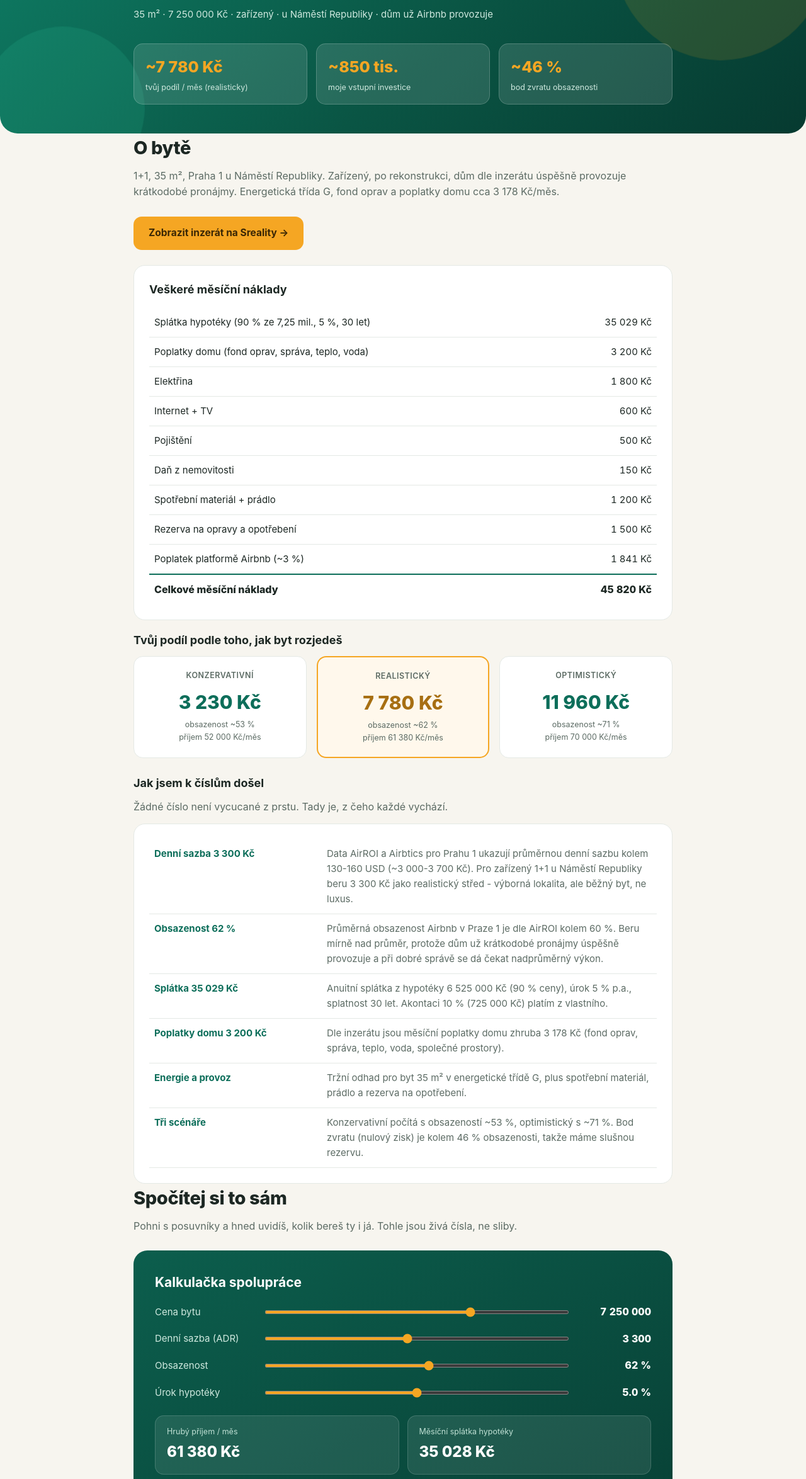
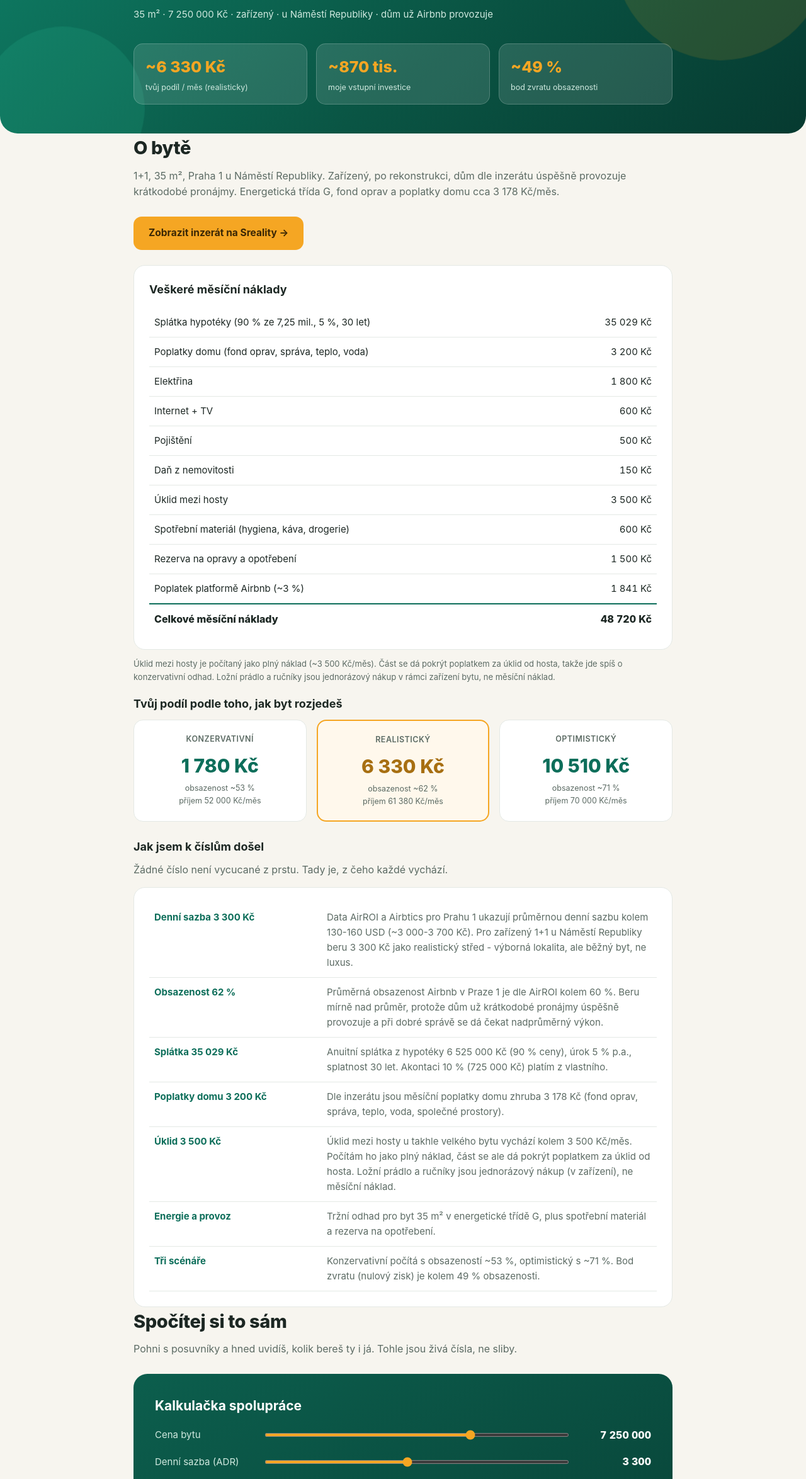
Before and after one commit to matejjira/airbnb-spoluprace, a plain HTML site: page truhlarska.html in a window 1280 px wide. Shown: the part 150-2499 px from the top of the page at 63% size. Drawn offline with Linux system fonts and the light colour scheme.

Commit message:
Pridan uklid 3500/mes do nakladu, prADlo presunuto do jednorazove investice

```diff
--- a/truhlarska.html
+++ b/truhlarska.html
@@ -23,9 +23,9 @@
     <h1>Truhlářská 1+1, Praha 1 - Nové Město</h1>
     <p class="hparams">35 m² · 7 250 000 Kč · zařízený · u Náměstí Republiky · dům už Airbnb provozuje</p>
     <div class="chips">
-      <div class="chip"><div class="n" data-count="7780" data-prefix="~" data-suffix=" Kč">~7 780 Kč</div><div class="l">tvůj podíl / měs (realisticky)</div></div>
-      <div class="chip"><div class="n">~850 tis.</div><div class="l">moje vstupní investice</div></div>
-      <div class="chip"><div class="n">~46 %</div><div class="l">bod zvratu obsazenosti</div></div>
+      <div class="chip"><div class="n" data-count="6330" data-prefix="~" data-suffix=" Kč">~6 330 Kč</div><div class="l">tvůj podíl / měs (realisticky)</div></div>
+      <div class="chip"><div class="n">~870 tis.</div><div class="l">moje vstupní investice</div></div>
+      <div class="chip"><div class="n">~49 %</div><div class="l">bod zvratu obsazenosti</div></div>
     </div>
   </div>
   <div class="blob a"></div><div class="blob b"></div>
@@ -44,18 +44,20 @@
       <tr><td>Internet + TV</td><td class="r">600 Kč</td></tr>
       <tr><td>Pojištění</td><td class="r">500 Kč</td></tr>
       <tr><td>Daň z nemovitosti</td><td class="r">150 Kč</td></tr>
-      <tr><td>Spotřební materiál + prádlo</td><td class="r">1 200 Kč</td></tr>
+      <tr><td>Úklid mezi hosty</td><td class="r">3 500 Kč</td></tr>
+      <tr><td>Spotřební materiál (hygiena, káva, drogerie)</td><td class="r">600 Kč</td></tr>
       <tr><td>Rezerva na opravy a opotřebení</td><td class="r">1 500 Kč</td></tr>
       <tr><td>Poplatek platformě Airbnb (~3 %)</td><td class="r">1 841 Kč</td></tr>
-      <tr class="total"><td>Celkové měsíční náklady</td><td class="r">45 820 Kč</td></tr>
+      <tr class="total"><td>Celkové měsíční náklady</td><td class="r">48 720 Kč</td></tr>
     </table>
   </div>
+  <p style="font-size:13px;color:var(--muted);margin-top:12px">Úklid mezi hosty je počítaný jako plný náklad (~3 500 Kč/měs). Část se dá pokrýt poplatkem za úklid od hosta, takže jde spíš o konzervativní odhad. Ložní prádlo a ručníky jsou jednorázový nákup v rámci zařízení bytu, ne měsíční náklad.</p>
   <div style="height:18px"></div>
   <h3 style="margin-bottom:10px">Tvůj podíl podle toho, jak byt rozjedeš</h3>
   <div class="scen">
-    <div class="s"><div class="label">Konzervativní</div><div class="big">3 230 Kč</div><div class="small">obsazenost ~53 %<br>příjem 52 000 Kč/měs</div></div>
-    <div class="s mid"><div class="label">Realistický</div><div class="big">7 780 Kč</div><div class="small">obsazenost ~62 %<br>příjem 61 380 Kč/měs</div></div>
-    <div class="s"><div class="label">Optimistický</div><div class="big">11 960 Kč</div><div class="small">obsazenost ~71 %<br>příjem 70 000 Kč/měs</div></div>
+    <div class="s"><div class="label">Konzervativní</div><div class="big">1 780 Kč</div><div class="small">obsazenost ~53 %<br>příjem 52 000 Kč/měs</div></div>
+    <div class="s mid"><div class="label">Realistický</div><div class="big">6 330 Kč</div><div class="small">obsazenost ~62 %<br>příjem 61 380 Kč/měs</div></div>
+    <div class="s"><div class="label">Optimistický</div><div class="big">10 510 Kč</div><div class="small">obsazenost ~71 %<br>příjem 70 000 Kč/měs</div></div>
   </div>
   <div style="height:26px"></div>
   <h3 style="margin-bottom:10px">Jak jsem k číslům došel</h3>
@@ -66,8 +68,9 @@
       <tr><td class="mlabel">Obsazenost 62 %</td><td style="color:var(--muted)">Průměrná obsazenost Airbnb v Praze 1 je dle AirROI kolem 60 %. Beru mírně nad průměr, protože dům už krátkodobé pronájmy úspěšně provozuje a při dobré správě se dá čekat nadprůměrný výkon.</td></tr>
       <tr><td class="mlabel">Splátka 35 029 Kč</td><td style="color:var(--muted)">Anuitní splátka z hypotéky 6 525 000 Kč (90 % ceny), úrok 5 % p.a., splatnost 30 let. Akontaci 10 % (725 000 Kč) platím z vlastního.</td></tr>
       <tr><td class="mlabel">Poplatky domu 3 200 Kč</td><td style="color:var(--muted)">Dle inzerátu jsou měsíční poplatky domu zhruba 3 178 Kč (fond oprav, správa, teplo, voda, společné prostory).</td></tr>
-      <tr><td class="mlabel">Energie a provoz</td><td style="color:var(--muted)">Tržní odhad pro byt 35 m² v energetické třídě G, plus spotřební materiál, prádlo a rezerva na opotřebení.</td></tr>
-      <tr><td class="mlabel">Tři scénáře</td><td style="color:var(--muted)">Konzervativní počítá s obsazeností ~53 %, optimistický s ~71 %. Bod zvratu (nulový zisk) je kolem 46 % obsazenosti, takže máme slušnou rezervu.</td></tr>
+      <tr><td class="mlabel">Úklid 3 500 Kč</td><td style="color:var(--muted)">Úklid mezi hosty u takhle velkého bytu vychází kolem 3 500 Kč/měs. Počítám ho jako plný náklad, část se ale dá pokrýt poplatkem za úklid od hosta. Ložní prádlo a ručníky jsou jednorázový nákup (v zařízení), ne měsíční náklad.</td></tr>
+      <tr><td class="mlabel">Energie a provoz</td><td style="color:var(--muted)">Tržní odhad pro byt 35 m² v energetické třídě G, plus spotřební materiál a rezerva na opotřebení.</td></tr>
+      <tr><td class="mlabel">Tři scénáře</td><td style="color:var(--muted)">Konzervativní počítá s obsazeností ~53 %, optimistický s ~71 %. Bod zvratu (nulový zisk) je kolem 49 % obsazenosti.</td></tr>
     </table>
   </div>
 </section>
@@ -75,7 +78,7 @@
 <section class="wrap reveal">
   <h2>Spočítej si to sám</h2>
   <p class="sub">Pohni s posuvníky a hned uvidíš, kolik bereš ty i já. Tohle jsou živá čísla, ne sliby.</p>
-  <div class="calc" id="calc" data-provoz="8950">
+  <div class="calc" id="calc" data-provoz="11850">
     <h3>Kalkulačka spolupráce</h3>
     <div class="row"><label>Cena bytu</label><input type="range" id="c_cena" min="3500000" max="9000000" step="50000" value="7250000"><span class="val" id="v_cena"></span></div>
     <div class="row"><label>Denní sazba (ADR)</label><input type="range" id="c_adr" min="1800" max="5000" step="50" value="3300"><span class="val" id="v_adr"></span></div>
@@ -89,7 +92,7 @@
       <div class="o hl"><div class="k">Tvůj podíl (Michal) / měs</div><div class="v" id="o_mich"></div></div>
       <div class="o"><div class="k">Můj podíl (Matěj) / měs</div><div class="v" id="o_mat"></div></div>
     </div>
-    <p class="note">Provozní náklady (mimo splátku a poplatek platformě) počítám fixně 8 950 Kč/měs. Akontaci 10 % i celou hypotéku platím já, proto se z čistého zisku dělíme napůl. Když náklady přesáhnou příjem, ty bereš nulu a ztrátu řeším já.</p>
+    <p class="note">Provozní náklady (mimo splátku a poplatek platformě, včetně úklidu ~3 500 Kč) počítám fixně 11 850 Kč/měs. Akontaci 10 % i celou hypotéku platím já, proto se z čistého zisku dělíme napůl. Když náklady přesáhnou příjem, ty bereš nulu a ztrátu řeším já.</p>
   </div>
 </section>
 
```
Also changed, not shown: index.html (+2 -2 lines), sazavska.html (+14 -11 lines).
